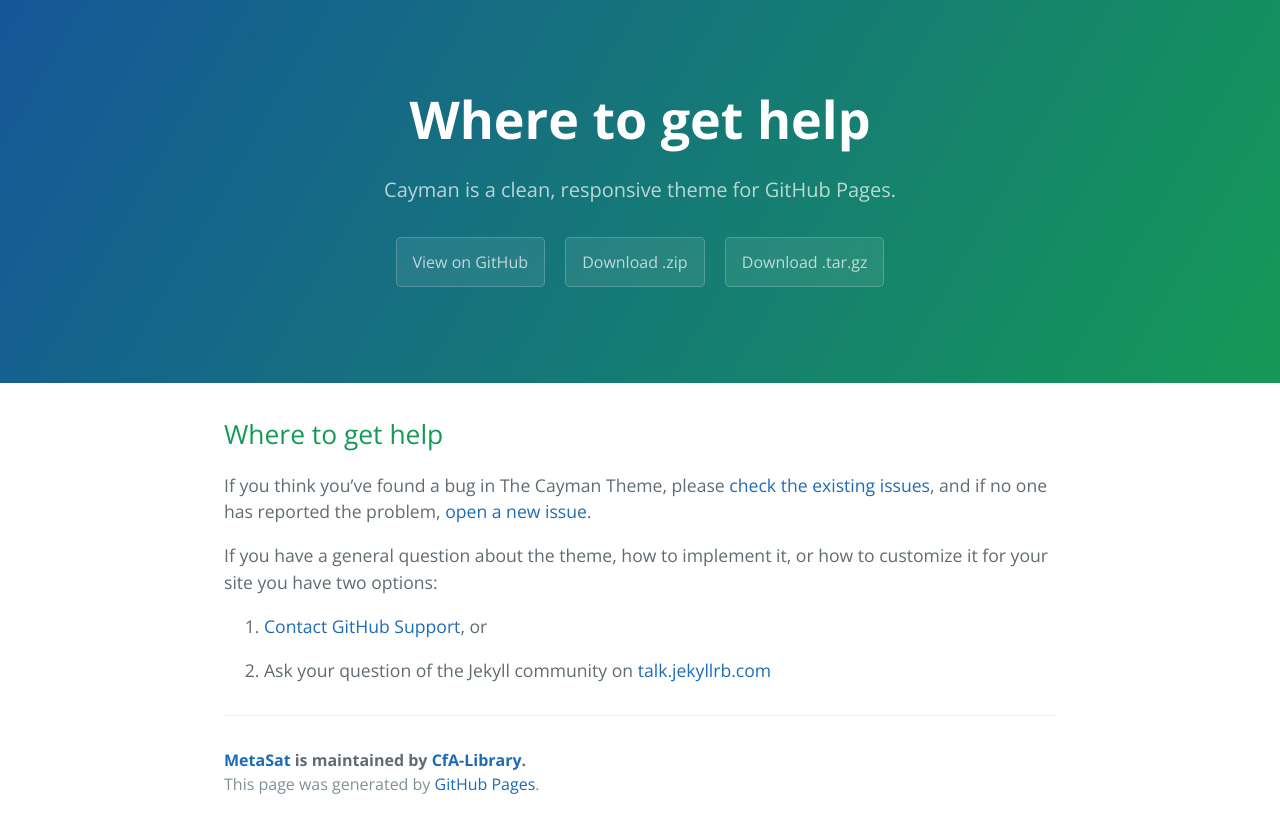
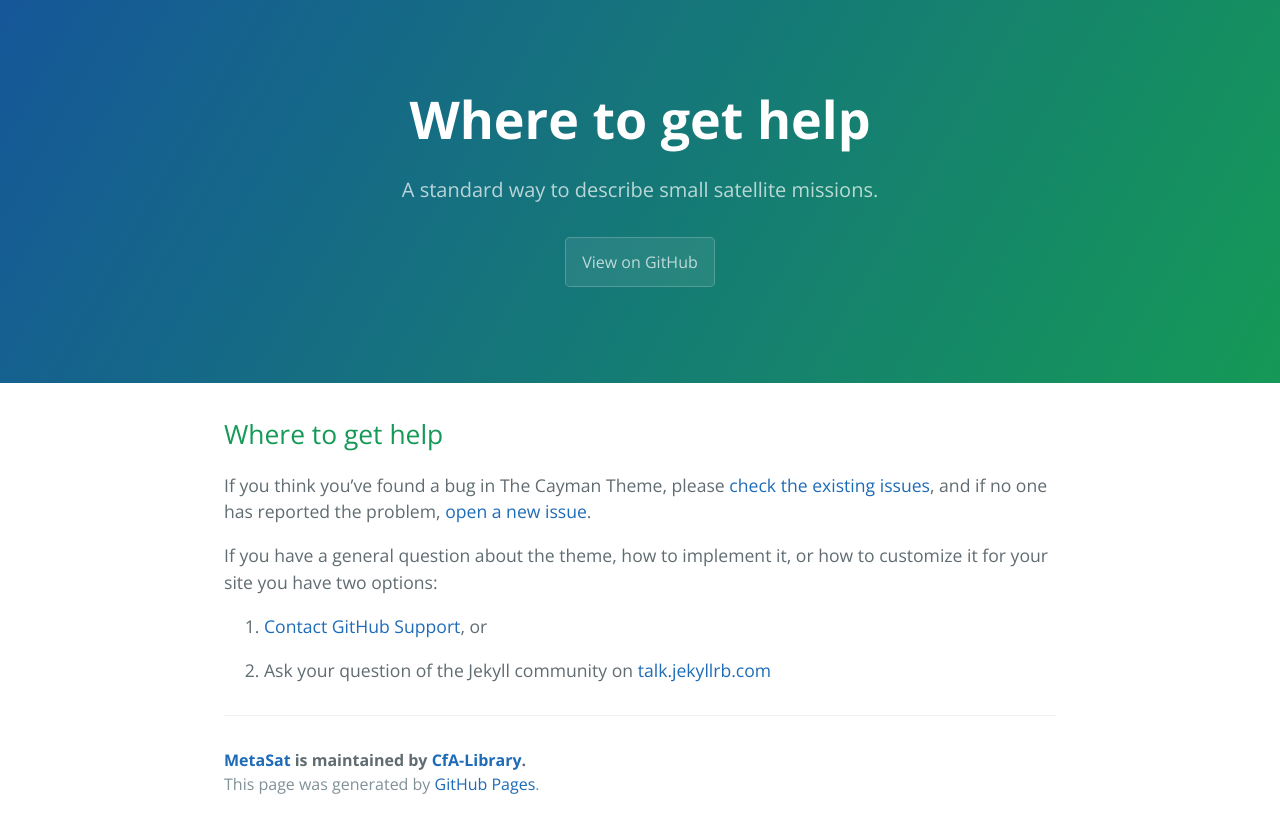
Before and after one commit to CfA-Library/MetaSat, a Jekyll site: the page built from docs/SUPPORT.md, in a window 1280 px wide. Shown: the top 833 px of the page. Built offline with Jekyll 4.4.1, drawn with Linux system fonts in a browser that asks for light colours; our own code applies the rules of GitHub Pages for plain Markdown files.

Commit message:
Update _config.yml

```diff
--- a/_config.yml
+++ b/_config.yml
@@ -1,5 +1,5 @@
-title: Cayman theme
-description: Cayman is a clean, responsive theme for GitHub Pages.
-show_downloads: true
+title: MetaSat
+description: A standard way to describe small satellite missions.
+show_downloads: false
 google_analytics:
 theme: jekyll-theme-cayman
```
